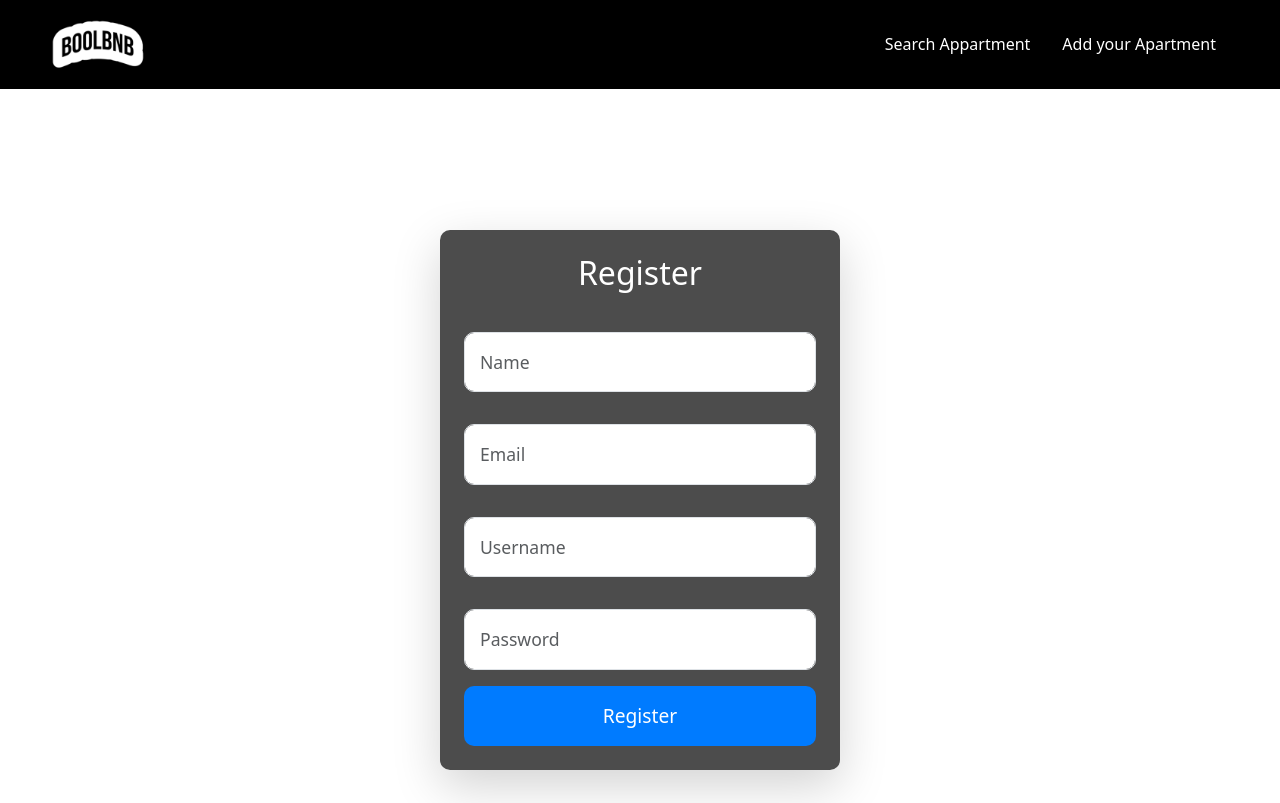
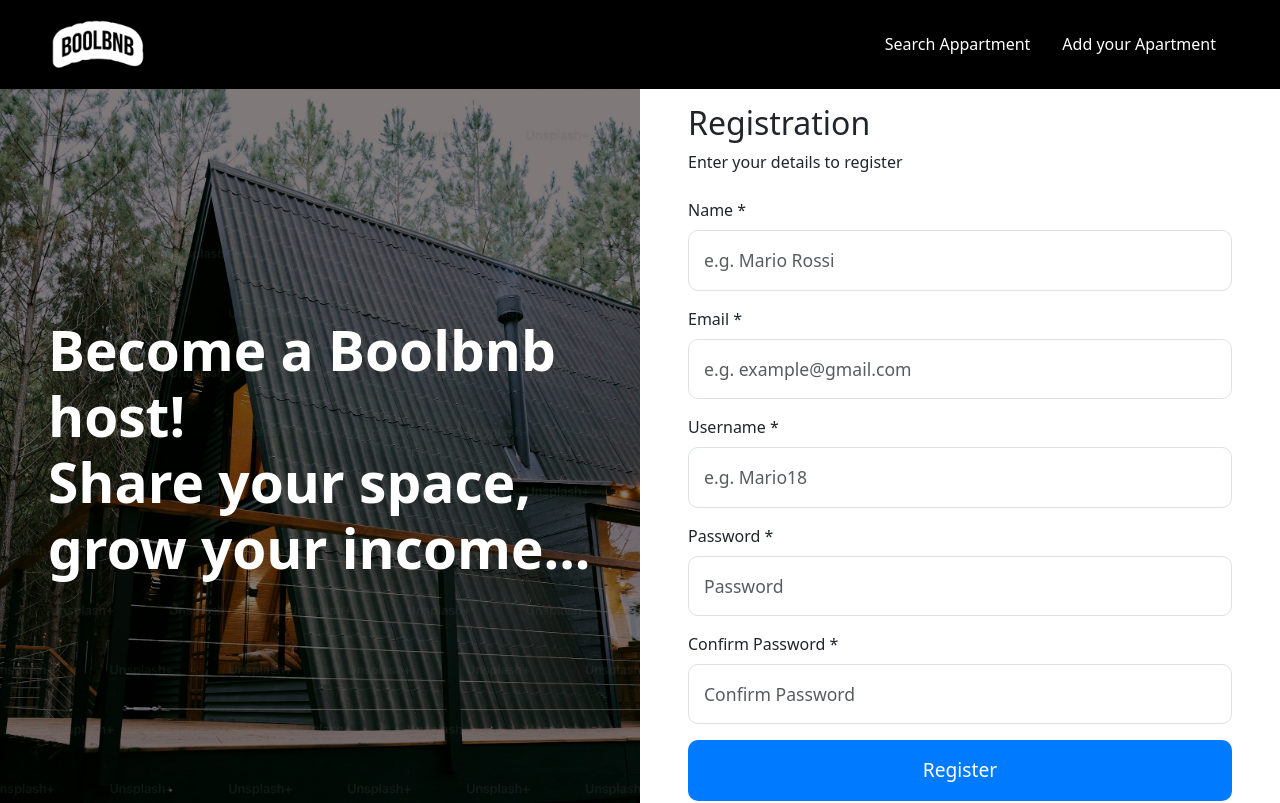
Before and after one commit to ManuelTrappolini/boolBnb-project-work, a React (Vite) app in the folder frontend/: page /register in a window 1280 px wide. Shown: the top 803 px of the page. Built offline with nearby package versions, Linux system fonts and the light colour scheme; the HTML template or start-up script is replaced by a standard one.

Commit message:
fix registration page

```diff
--- a/frontend/src/index.css
+++ b/frontend/src/index.css
@@ -14,7 +14,7 @@
 
 main {
     flex-grow: 1 !important;
-    margin-top: 100px;
+    margin-top: 3rem;
 }
 
 footer {
@@ -144,6 +144,11 @@
     height: 110%;
 }
 
+.top-eye{
+    top: 68% !important;
+    cursor: pointer;
+}
+
 /* heart */
 .heart-counter {
     display: flex;
@@ -176,6 +181,35 @@
 
 .bi-heart-fill {
     color: red;
+}
+
+/* registration */
+
+.bg-photo {
+    position: relative;
+    background-image: url('/photo-bg.jpg');
+    background-size: cover;
+    background-position: center;
+}
+
+.bg-overlay {
+    position: absolute;
+    top: 0;
+    left: 0;
+    right: 0;
+    bottom: 0;
+    background: rgba(0, 0, 0, 0.5);
+    z-index: 1;
+}
+
+.bg-content {
+    position: relative;
+    z-index: 2;
+    color: white;
+
+    h2{
+        font-size: 55px !important;
+    }
 }
 
 
--- a/frontend/src/pages/RegistrationPage.jsx
+++ b/frontend/src/pages/RegistrationPage.jsx
@@ -1,66 +1,228 @@
 import React, { useState } from 'react';
 import { useNavigate } from 'react-router-dom';
-
 
 export default function RegistrationPage() {
     const [name, setName] = useState('');
     const [email, setEmail] = useState('');
     const [username, setUsername] = useState('');
     const [password, setPassword] = useState('');
+    const [confirmPassword, setConfirmPassword] = useState('');
+    const [passwordVisible, setPasswordVisible] = useState(false);
+    const [confirmPasswordVisible, setConfirmPasswordVisible] = useState(false);
+    const [errors, setErrors] = useState([]);
     const navigate = useNavigate();
+
+    const validateForm = () => {
+        const validationErrors = [];
+
+        if (!name.trim()) {
+            validationErrors.push({ field: 'name', message: 'Name is required.' });
+        }
+
+        if (!email) {
+            validationErrors.push({ field: 'email', message: 'Email is required.' });
+        } else if (!/\S+@\S+\.\S+/.test(email)) {
+            validationErrors.push({ field: 'email', message: 'Invalid email format.' });
+        }
+
+        if (!username.trim()) {
+            validationErrors.push({ field: 'username', message: 'Username is required.' });
+        } else if (username.length < 3) {
+            validationErrors.push({ field: 'username', message: 'Username must be at least 3 characters.' });
+        }
+
+        if (!password) {
+            validationErrors.push({ field: 'password', message: 'Password is required.' });
+        } else if (password.length < 6) {
+            validationErrors.push({ field: 'password', message: 'Password must be at least 6 characters.' });
+        }
+
+        if (!confirmPassword) {
+            validationErrors.push({ field: 'confirmPassword', message: 'Please confirm your password.' });
+        } else if (password !== confirmPassword) {
+            validationErrors.push({ field: 'confirmPassword', message: 'Passwords do not match.' });
+        }
+
+        return validationErrors;
+    };
 
     const handleRegisterSubmit = (e) => {
         e.preventDefault();
-        console.log('Form submitted', { name, email, username, password });
+
+        const validationErrors = validateForm();
+        if (validationErrors.length > 0) {
+            setErrors(validationErrors);
+            return;
+        }
+
+        setErrors([]);
+        console.log('Form submitted:', { name, email, username, password });
         navigate('/login');
     };
 
+    const handleInputChange = (field, value) => {
+        switch (field) {
+            case 'name':
+                setName(value);
+                break;
+            case 'email':
+                setEmail(value);
+                break;
+            case 'username':
+                setUsername(value);
+                break;
+            case 'password':
+                setPassword(value);
+                break;
+            case 'confirmPassword':
+                setConfirmPassword(value);
+                break;
+            default:
+                break;
+        }
+        setErrors((prevErrors) => prevErrors.filter((error) => error.field !== field));
+    };
+
+    const getInputClass = (field) => {
+        return errors.some((error) => error.field === field) ? 'is-invalid' : '';
+    };
+
+    const getErrorMessage = (field) => {
+        const error = errors.find((error) => error.field === field);
+        return error ? error.message : '';
+    };
+
     return (
-        <div className="d-flex justify-content-center align-items-center min-vh-100 registration-container">
-            <div className="login-box p-4 shadow-lg rounded-lg">
-                <h2 className="text-center text-white mb-4">Register</h2>
-                <form onSubmit={handleRegisterSubmit}>
-                    <div className="input-group">
+        <div className='d-flex mt-2'>
+            <div className='d-none d-lg-flex col-lg-6 flex-column justify-content-center aling-items-center ps-5 bg-photo'>
+                <div className="bg-overlay"></div> {/* Overlay sopra l'immagine */}
+                <div className="bg-content">
+                    <h2 className='fw-bold'>Become a Boolbnb host! <br /> Share your space, grow your income...</h2>
+                </div>
+            </div>
+            <div className=" col-12 col-lg-6">
+                <div className="p-5">
+                    <h2>Registration</h2>
+                    <span>Enter your details to register</span>
+                    <form onSubmit={handleRegisterSubmit} className='mt-4'>
+                        {/* Name */}
+                        <div className="mb-3">
+                            <label htmlFor="name" className="form-label fw-medium ">Name *</label>
                             <input
                                 type="text"
-                            placeholder="Name"
+                                id='name'
+                                placeholder="e.g. Mario Rossi"
                                 value={name}
-                            onChange={(e) => setName(e.target.value)}
-                            className="form-control my-3 py-3 input-style"
+                                onChange={(e) => handleInputChange('name', e.target.value)}
+                                className={`form-control py-3 input-style ${getInputClass('name')}`}
                             />
+                            {getErrorMessage('name') && (
+                                <div className="text-danger small mt-1">{getErrorMessage('name')}</div>
+                            )}
                         </div>
-                    <div className="input-group">
+
+                        {/* Email */}
+                        <div className="mb-3">
+                            <label htmlFor="email" className="form-label fw-medium ">Email *</label>
                             <input
                                 type="email"
-                            placeholder="Email"
+                                id='email'
+                                placeholder="e.g. example@gmail.com"
                                 value={email}
-                            onChange={(e) => setEmail(e.target.value)}
-                            className="form-control my-3 py-3 input-style"
+                                onChange={(e) => handleInputChange('email', e.target.value)}
+                                className={`form-control py-3 input-style ${getInputClass('email')}`}
                             />
+                            {getErrorMessage('email') && (
+                                <div className="text-danger small mt-1">{getErrorMessage('email')}</div>
+                            )}
                         </div>
-                    <div className="input-group">
+
+                        {/* Username */}
+                        <div className="mb-3">
+                            <label htmlFor="username" className="form-label fw-medium ">Username *</label>
                             <input
                                 type="text"
-                            placeholder="Username"
+                                id='username'
+                                placeholder="e.g. Mario18"
                                 value={username}
-                            onChange={(e) => setUsername(e.target.value)}
-                            className="form-control my-3 py-3 input-style"
+                                onChange={(e) => handleInputChange('username', e.target.value)}
+                                className={`form-control py-3 input-style ${getInputClass('username')}`}
                             />
+                            {getErrorMessage('username') && (
+                                <div className="text-danger small mt-1">{getErrorMessage('username')}</div>
+                            )}
                         </div>
-                    <div className="input-group">
+
+                        {/* Password */}
+                        <div className="mb-3 position-relative">
+                            <label htmlFor="password" className="form-label fw-medium ">Password *</label>
                             <input
-                            type="password"
+                                type={passwordVisible ? 'text' : 'password'}
                                 placeholder="Password"
                                 value={password}
-                            onChange={(e) => setPassword(e.target.value)}
-                            className="form-control my-3 py-3 input-style"
+                                onChange={(e) => handleInputChange('password', e.target.value)}
+                                className={`form-control py-3 input-style   ${getInputClass('password')}`}
                             />
+                            {/* Icona della visibilità della password */}
+                            {!errors.some((error) => error.field === 'password') && (
+                                <div
+                                    className="position-absolute top-eye end-0 translate-middle-y pe-3"
+                                    onMouseDown={() => setPasswordVisible(true)}
+                                    onMouseUp={() => setPasswordVisible(false)}
+                                    onMouseLeave={() => setPasswordVisible(false)}
+                                >
+                                    {passwordVisible ? (
+                                        <i className="bi bi-eye-slash"></i>
+                                    ) : (
+                                        <i className="bi bi-eye"></i>
+                                    )}
                                 </div>
+                            )}
+                            {/* Icona di errore */}
+                            {getErrorMessage('password') && (
+                                <div className="text-danger small mt-1">{getErrorMessage('password')}</div>
+                            )}
+                        </div>
+
+                        {/* Confirm Password */}
+                        <div className="mb-3 position-relative">
+                            <label htmlFor="confirm-password" className="form-label fw-medium ">Confirm Password *</label>
+                            <input
+                                type={confirmPasswordVisible ? 'text' : 'password'}
+                                placeholder="Confirm Password"
+                                value={confirmPassword}
+                                onChange={(e) => handleInputChange('confirmPassword', e.target.value)}
+                                className={`form-control py-3 input-style ${getInputClass('confirmPassword')}`}
+                            />
+                            {/* Icona della visibilità della conferma password */}
+                            {!errors.some((error) => error.field === 'confirmPassword') && (
+                                <div
+                                    className="position-absolute top-eye end-0 translate-middle-y pe-3"
+                                    onMouseDown={() => setConfirmPasswordVisible(true)}
+                                    onMouseUp={() => setConfirmPasswordVisible(false)}
+                                    onMouseLeave={() => setConfirmPasswordVisible(false)}
+                                >
+                                    {confirmPasswordVisible ? (
+                                        <i className="bi bi-eye-slash"></i>
+                                    ) : (
+                                        <i className="bi bi-eye"></i>
+                                    )}
+                                </div>
+                            )}
+                            {/* Icona di errore */}
+                            {getErrorMessage('confirmPassword') && (
+                                <div className="text-danger small mt-1">{getErrorMessage('confirmPassword')}</div>
+                            )}
+                        </div>
+
+                        {/* Submit Button */}
                         <div className="d-flex gap-3">
                             <button type="submit" className="btn btn-primary w-100 py-3 btn-style">Register</button>
                         </div>
                     </form>
                 </div>
             </div>
+        </div>
+
     );
 }
```
Also changed, not shown: frontend/public/photo-bg.jpg (added). Lines whose indentation alone changed are shown as unchanged.
